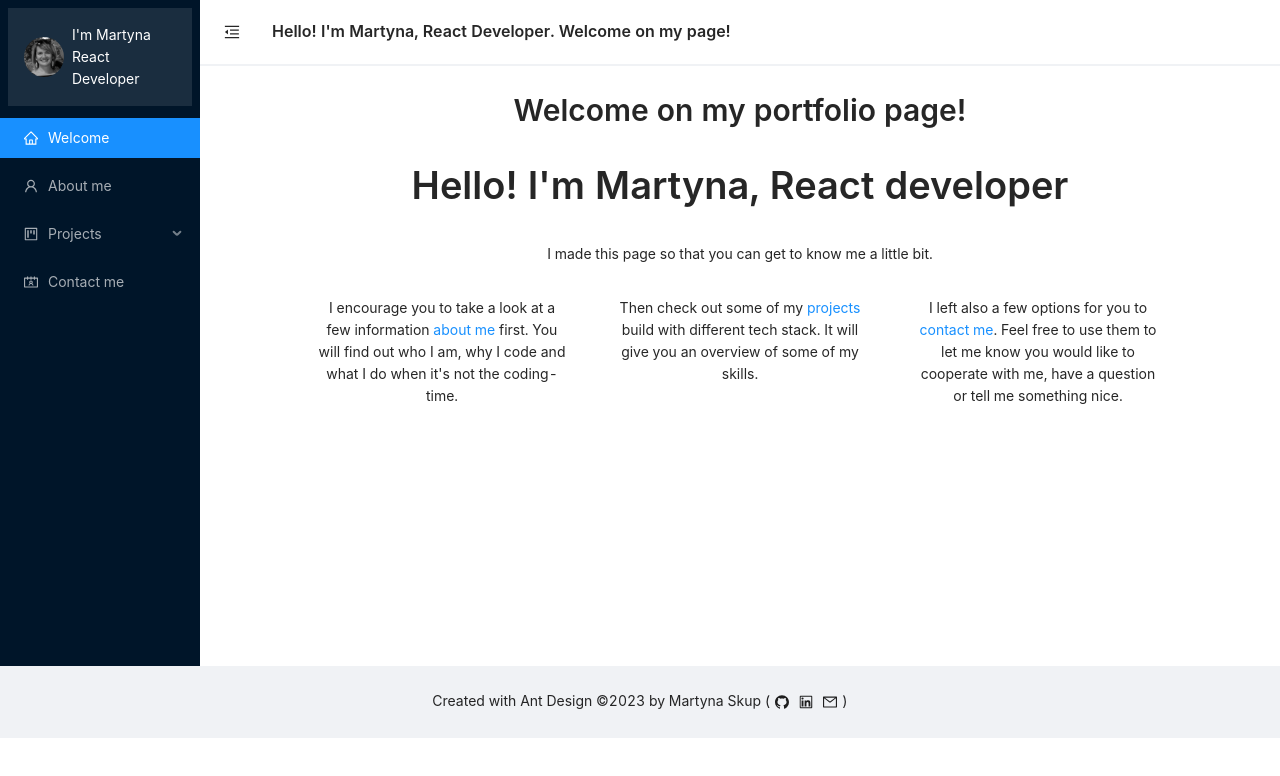
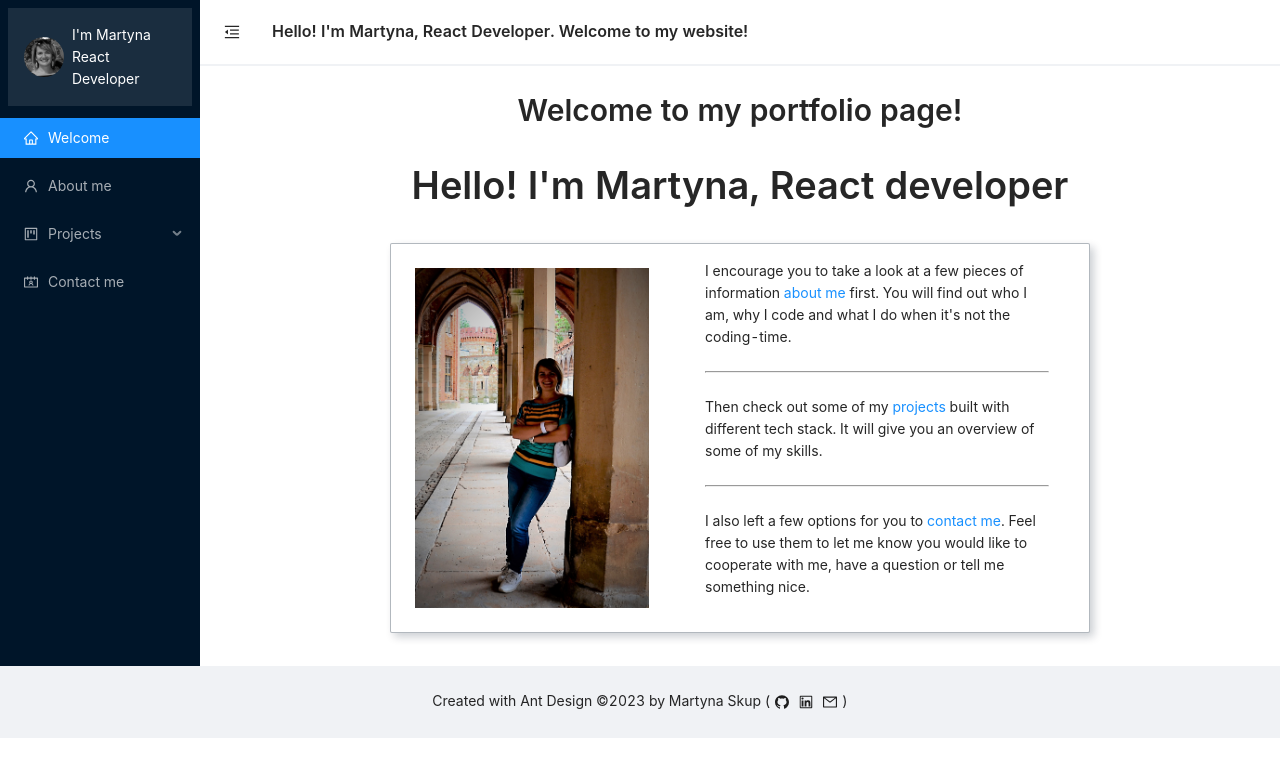
Before and after one commit to martynaskup/martynaskup.github.io, a React (Create React App) app: page / in a window 1280 px wide. Shown: the top 776 px of the page. Built offline with nearby package versions, Linux system fonts and the light colour scheme.

Commit message:
Refactor HomePage Layout

```diff
--- a/src/components/mainLayout/AppHeaderText.tsx
+++ b/src/components/mainLayout/AppHeaderText.tsx
@@ -23,7 +23,7 @@ function AppHeaderText() {
         return 'Overview of new projects';
       case paths.base:
       case paths.home:
-        return "Hello! I'm Martyna, React Developer. Welcome on my page!";
+        return "Hello! I'm Martyna, React Developer. Welcome to my website!";
       default:
         return 'Hmm...';
     }
--- a/src/pages/HomePage/Home.styles.tsx
+++ b/src/pages/HomePage/Home.styles.tsx
@@ -1,16 +1,22 @@
 import styled from 'styled-components';
-import { Space, Typography } from 'antd';
+import { Card, Space } from 'antd';
 
-export const StyledStepsSpace = styled(Space)`
-  width: 100%;
-  justify-content: space-around;
-  margin-top: 24px;
+export const StyledSpace = styled(Space)`
+  text-align: left;
+  max-width: 80vw;
+  justify-content: space-between;
+  padding: 0 24px;
+
+  @media screen and (max-width: 768px) {
+    padding: 0 8px;
+  }
 `;
 
-export const StyledStepsTypographyText = styled(Typography.Text)`
-  display: block;
-  width: 200px;
-  @media (min-width: 992px) {
-    width: 250px;
+export const StyledCard = styled(Card)`
+  border: 1px ridge rgba(0, 21, 41, 0.3);
+  border-radius: 2px;
+  box-shadow: 4px 4px 8px rgba(0, 21, 41, 0.2);
+  .ant-card-body {
+    padding: 16px;
   }
 `;
--- a/src/pages/HomePage/HomePage.tsx
+++ b/src/pages/HomePage/HomePage.tsx
@@ -1,44 +1,30 @@
 import { Space, Typography } from 'antd';
-import { Link } from 'react-router-dom';
 import React from 'react';
-import { StyledStepsSpace, StyledStepsTypographyText } from './Home.styles';
 import useBreakpoint from 'antd/lib/grid/hooks/useBreakpoint';
-import paths from '../../routes/paths';
+import HomeSteps from './HomeSteps';
+import MyImage from '../AboutPage/MyImage';
+import { StyledCard, StyledSpace } from './Home.styles';
 
 function HomePage() {
-  const { lg } = useBreakpoint();
+  const { md } = useBreakpoint();
 
   return (
-    <Space direction="vertical" size="middle">
+    <StyledSpace direction="vertical" size="middle" align="center">
       <Typography.Title level={2}>
-        Welcome on my portfolio page!
+        Welcome to my portfolio page!
       </Typography.Title>
       <Typography.Title>Hello! I'm Martyna, React developer</Typography.Title>
-      <Space direction="vertical">
-        <Typography.Text>
-          I made this page so that you can get to know me a little bit.{' '}
-        </Typography.Text>
-        <StyledStepsSpace align="start" wrap size={lg ? 48 : 16}>
-          <StyledStepsTypographyText>
-            I encourage you to take a look at a few information{' '}
-            <Link to={paths.about}>about me</Link> first. You will find out who
-            I am, why I code and what I do when it's not the coding-time.
-          </StyledStepsTypographyText>
-          <StyledStepsTypographyText>
-            Then check out some of my{' '}
-            <Link to={paths.projectsPaths.base}>projects</Link> build with
-            different tech stack. It will give you an overview of some of my
-            skills.
-          </StyledStepsTypographyText>
-          <StyledStepsTypographyText>
-            I left also a few options for you to{' '}
-            <Link to={paths.contactMe}>contact me</Link>. Feel free to use them
-            to let me know you would like to cooperate with me, have a question
-            or tell me something nice.
-          </StyledStepsTypographyText>
-        </StyledStepsSpace>
-      </Space>
-    </Space>
+      <StyledCard style={{ maxWidth: md ? '700px' : '300px' }}>
+        <Space
+          direction={md ? 'horizontal' : 'vertical'}
+          size="large"
+          align="start"
+        >
+          <MyImage />
+          <HomeSteps />
+        </Space>
+      </StyledCard>
+    </StyledSpace>
   );
 }
 
--- /dev/null
+++ b/src/pages/HomePage/HomeSteps.tsx
@@ -0,0 +1,32 @@
+import { Typography } from 'antd';
+import { Link } from 'react-router-dom';
+import paths from '../../routes/paths';
+import React from 'react';
+import { StyledSpace } from './Home.styles';
+
+function HomeSteps() {
+  return (
+    <StyledSpace direction="vertical" size="middle">
+      <Typography.Text>
+        I encourage you to take a look at a few pieces of information{' '}
+        <Link to={paths.about}>about me</Link> first. You will find out who I
+        am, why I code and what I do when it's not the coding-time.
+      </Typography.Text>
+      <hr />
+      <Typography.Text>
+        Then check out some of my{' '}
+        <Link to={paths.projectsPaths.base}>projects</Link> built with different
+        tech stack. It will give you an overview of some of my skills.
+      </Typography.Text>
+      <hr />
+      <Typography.Text>
+        I also left a few options for you to{' '}
+        <Link to={paths.contactMe}>contact me</Link>. Feel free to use them to
+        let me know you would like to cooperate with me, have a question or tell
+        me something nice.
+      </Typography.Text>
+    </StyledSpace>
+  );
+}
+
+export default HomeSteps;
```
